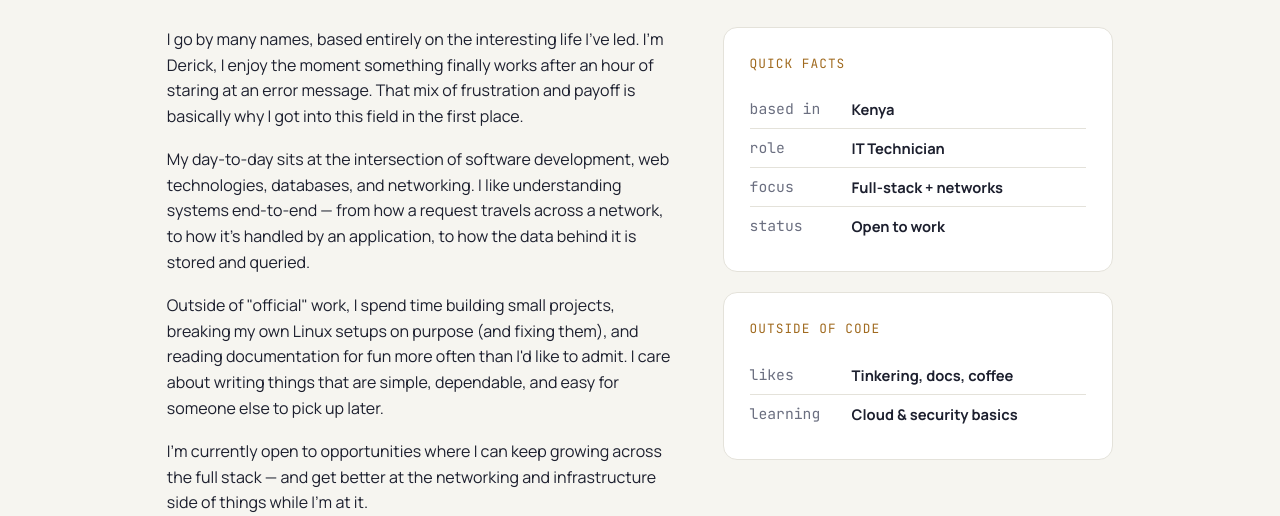
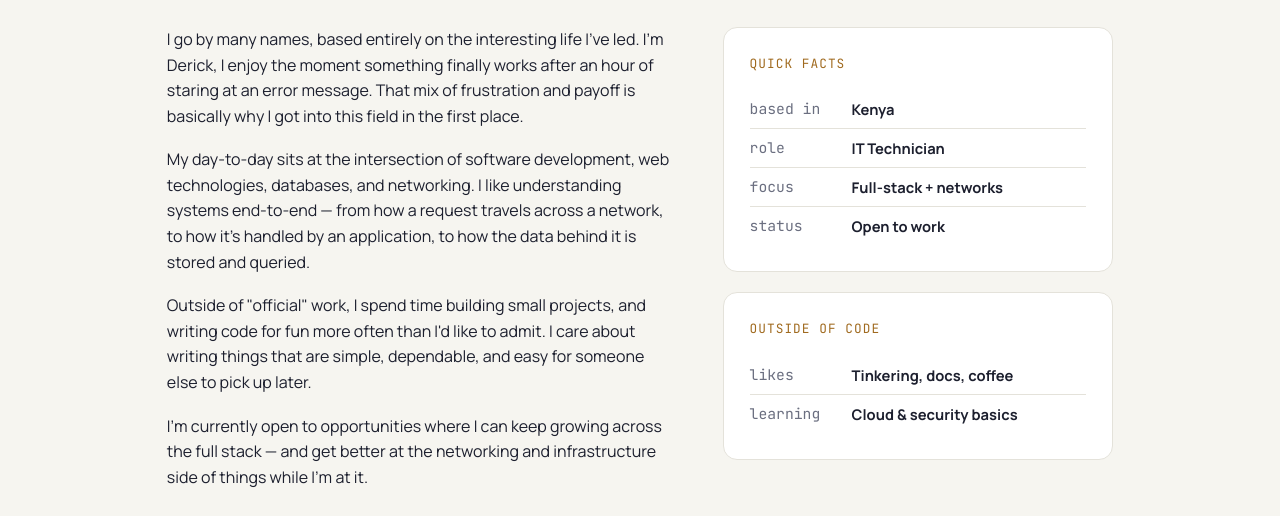
Before and after one commit to derickmunji375-create/derickportfolio, a plain HTML site: page about.html in a window 1280 px wide. Shown: the part 284-800 px from the top of the page. Drawn offline with Linux system fonts and the light colour scheme.

Commit message:
Update personal interests in about.html

```diff
--- a/about.html
+++ b/about.html
@@ -54,8 +54,8 @@
             </p>
             <p>
                 Outside of "official" work, I spend time building small projects,
-                breaking my own Linux setups on purpose (and fixing them), and
-                reading documentation for fun more often than I'd like to admit.
+                 and
+                writing code for fun more often than I'd like to admit.
                 I care about writing things that are simple, dependable, and easy
                 for someone else to pick up later.
             </p>
```
